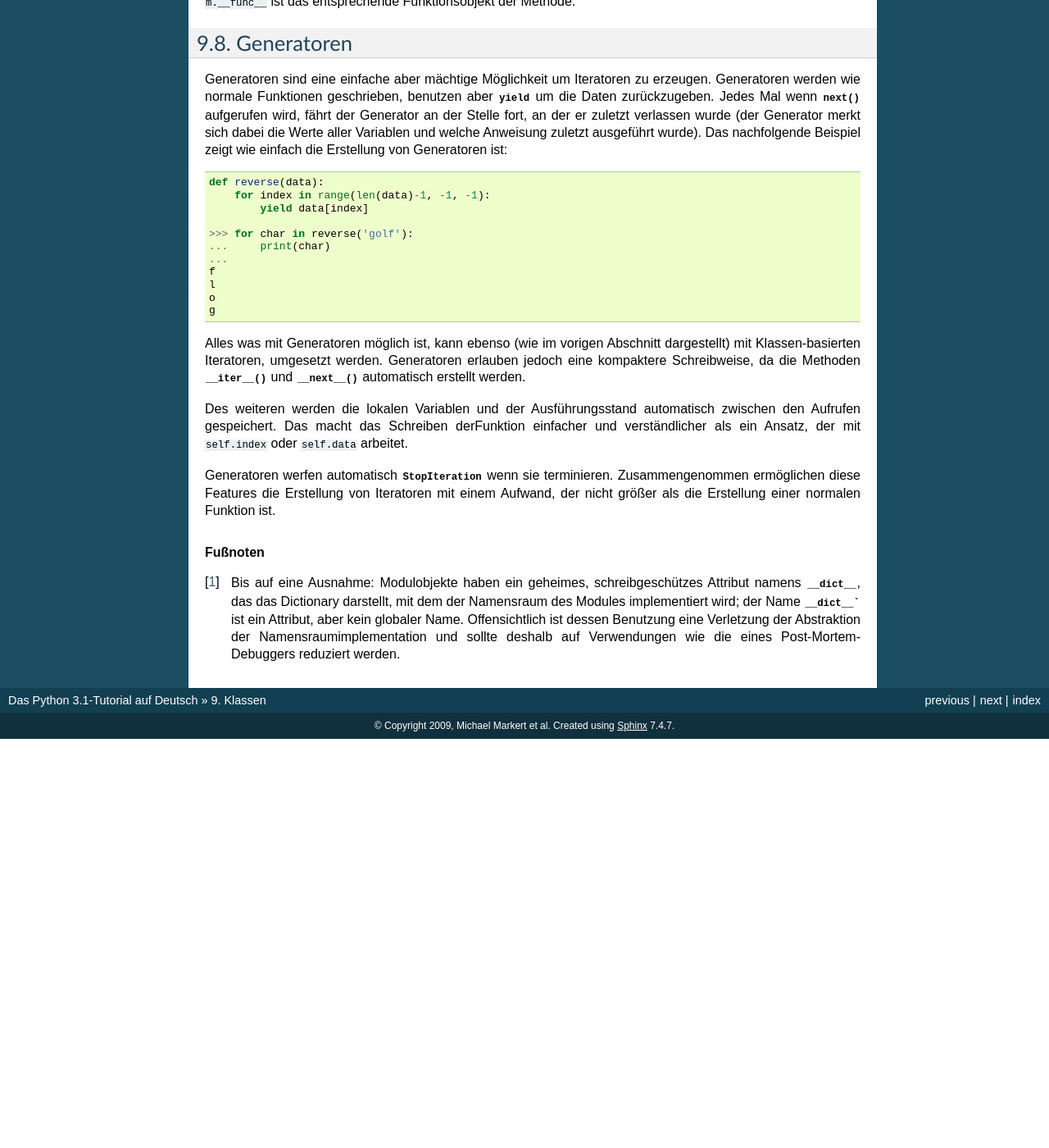
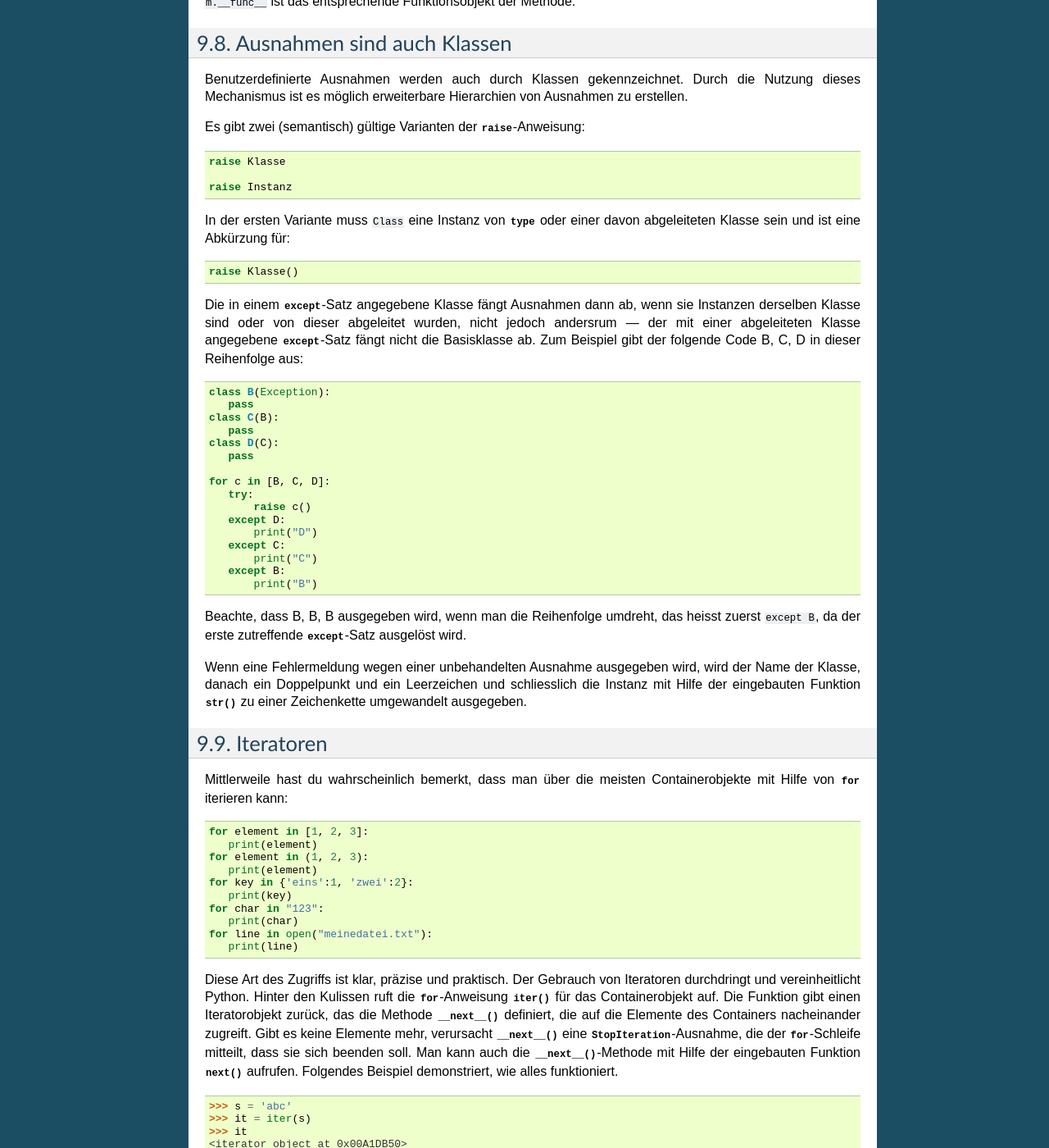
Before and after one commit to cofi/py-tutorial-de, a Sphinx documentation site: the page built from source/classes.rst, in a window 1280 px wide and 1400 px high, scrolled down 9858 px. Shown: the whole window at 82% size. Built offline with Sphinx 7.4.7, drawn with Linux system fonts in a browser that asks for light colours; before the commit the page ends 10759 px from its top, so only the background shows below that; some of the changed text lies outside the part shown.

Commit message:
Translated sections 9.8 & 9.9 (Issues #63, #64)

```diff
--- a/source/classes.rst
+++ b/source/classes.rst
@@ -655,6 +654,131 @@ Methodenobjekte der Instanz haben auch Attribute: ``m.__self__`` ist das
 Instanzobjekt mit der Methode :meth:`m` und ``m.__func__`` ist das entsprechende
 Funktionsobjekt der Methode.
 
+.. _tut-exceptionclasses:
+
+Ausnahmen sind auch Klassen
+===========================
+
+Benutzerdefinierte Ausnahmen werden auch durch Klassen gekennzeichnet. Durch die
+Nutzung dieses Mechanismus ist es möglich erweiterbare Hierarchien von
+Ausnahmen zu erstellen.
+
+Es gibt zwei (semantisch) gültige Varianten der :keyword:`raise`-Anweisung::
+
+    raise Klasse
+
+    raise Instanz
+
+In der ersten Variante muss ``Class`` eine Instanz von :class:`type` oder einer
+davon abgeleiteten Klasse sein und ist eine Abkürzung für::
+
+    raise Klasse()
+
+Die in einem :keyword:`except`-Satz angegebene Klasse fängt Ausnahmen dann ab,
+wenn sie Instanzen derselben Klasse sind oder von dieser abgeleitet wurden,
+nicht jedoch andersrum --- der mit einer abgeleiteten Klasse angegebene
+:keyword:`except`-Satz fängt nicht die Basisklasse ab. Zum Beispiel gibt der
+folgende Code B, C, D in dieser Reihenfolge aus::
+
+    class B(Exception):
+       pass
+    class C(B):
+       pass
+    class D(C):
+       pass
+
+    for c in [B, C, D]:
+       try:
+           raise c()
+       except D:
+           print("D")
+       except C:
+           print("C")
+       except B:
+           print("B")
+
+Beachte, dass B, B, B ausgegeben wird, wenn man die Reihenfolge umdreht, das
+heisst zuerst ``except B``, da der erste zutreffende :keyword:`except`-Satz
+ausgelöst wird.
+
+Wenn eine Fehlermeldung wegen einer unbehandelten Ausnahme ausgegeben wird, wird
+der Name der Klasse, danach ein Doppelpunkt und ein Leerzeichen und schliesslich
+die Instanz mit Hilfe der eingebauten Funktion :func:`str` zu einer Zeichenkette
+umgewandelt ausgegeben.
+
+
+.. _tut-iterators:
+
+Iteratoren
+==========
+
+Mittlerweile hast du wahrscheinlich bemerkt, dass man über die meisten
+Containerobjekte mit Hilfe von :keyword:`for` iterieren kann::
+
+    for element in [1, 2, 3]:
+       print(element)
+    for element in (1, 2, 3):
+       print(element)
+    for key in {'eins':1, 'zwei':2}:
+       print(key)
+    for char in "123":
+       print(char)
+    for line in open("meinedatei.txt"):
+       print(line)
+
+Diese Art des Zugriffs ist klar, präzise und praktisch. Der Gebrauch von
+Iteratoren durchdringt und vereinheitlicht Python. Hinter den Kulissen ruft die
+:keyword:`for`-Anweisung :func:`iter` für das Containerobjekt auf. Die Funktion
+gibt einen Iteratorobjekt zurück, das die Methode :meth:`__next__` definiert,
+die auf die Elemente des Containers nacheinander zugreift. Gibt es keine
+Elemente mehr, verursacht :meth:`__next__` eine :exc:`StopIteration`-Ausnahme,
+die der :keyword:`for`-Schleife mitteilt, dass sie sich beenden soll. Man kann
+auch die :meth:`__next__`-Methode mit Hilfe der eingebauten Funktion
+:func:`next` aufrufen. Folgendes Beispiel demonstriert, wie alles funktioniert.
+
+    >>> s = 'abc'
+    >>> it = iter(s)
+    >>> it
+    <iterator object at 0x00A1DB50>
+    >>> next(it)
+    'a'
+    >>> next(it)
+    'b'
+    >>> next(it)
+    'c'
+    >>> next(it)
+    Traceback (most recent call last):
+     File "<stdin>", line 1, in ?
+       next(it)
+    StopIteration
+
+Kennt man die Mechanismen hinter dem Iterator-Protokoll, ist es einfach das
+Verhalten von Iteratoren eigenen Klassen hinzuzufügen. Man definiert eine
+:meth:`__iter__`-Methode, die ein Objekt mit einer :meth:`__next__`-Methode
+zurückgibt. Definiert die Klasse :meth:`__next__`, kann :meth:`__iter__` einfach
+``self`` zurückgeben::
+
+    class Reverse:
+       "Iterator for looping over a sequence backwards"
+       def __init__(self, data):
+           self.data = data
+           self.index = len(data)
+       def __iter__(self):
+           return self
+       def __next__(self):
+           if self.index == 0:
+               raise StopIteration
+           self.index = self.index - 1
+           return self.data[self.index]
+
+    >>> for char in Reverse('spam'):
+    ...     print(char)
+    ...
+    m
+    a
+    p
+    s
+
 
 .. _tut-generators:
 
@@ -687,9 +811,9 @@ erlauben jedoch eine kompaktere Schreibweise, da die Methoden :meth:`__iter__`
 und :meth:`__next__` automatisch erstellt werden.
 
 Des weiteren werden die lokalen Variablen und der Ausführungsstand automatisch
-zwischen den Aufrufen gespeichert. Das macht das Schreiben derFunktion einfacher
-und verständlicher als ein Ansatz, der mit ``self.index`` oder ``self.data``
-arbeitet.
+zwischen den Aufrufen gespeichert. Das macht das Schreiben der Funktion einfacher
+und verständlicher als ein Ansatz, der mit Instanzvariablen wie ``self.index``
+oder ``self.data`` arbeitet.
 
 Generatoren werfen automatisch :exc:`StopIteration` wenn sie terminieren.
 Zusammengenommen ermöglichen diese Features die Erstellung von Iteratoren mit
```
Also changed, not shown: other parts of source/classes.rst (+0 -1 lines).
